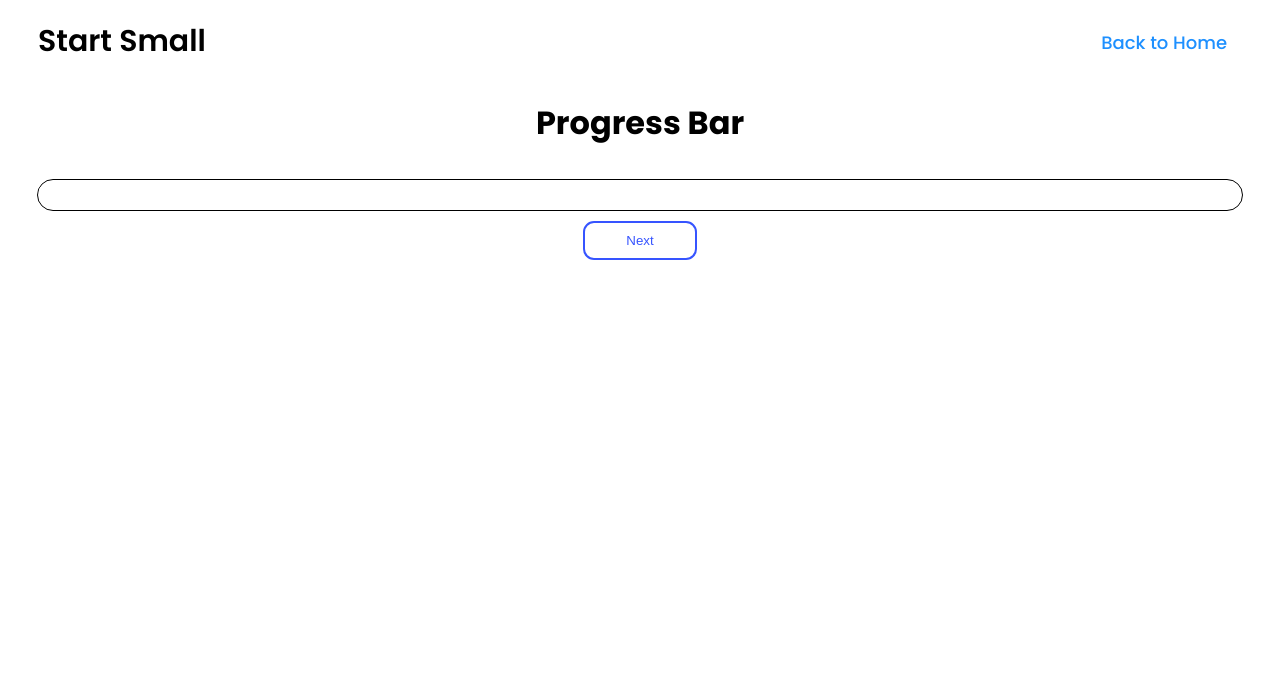
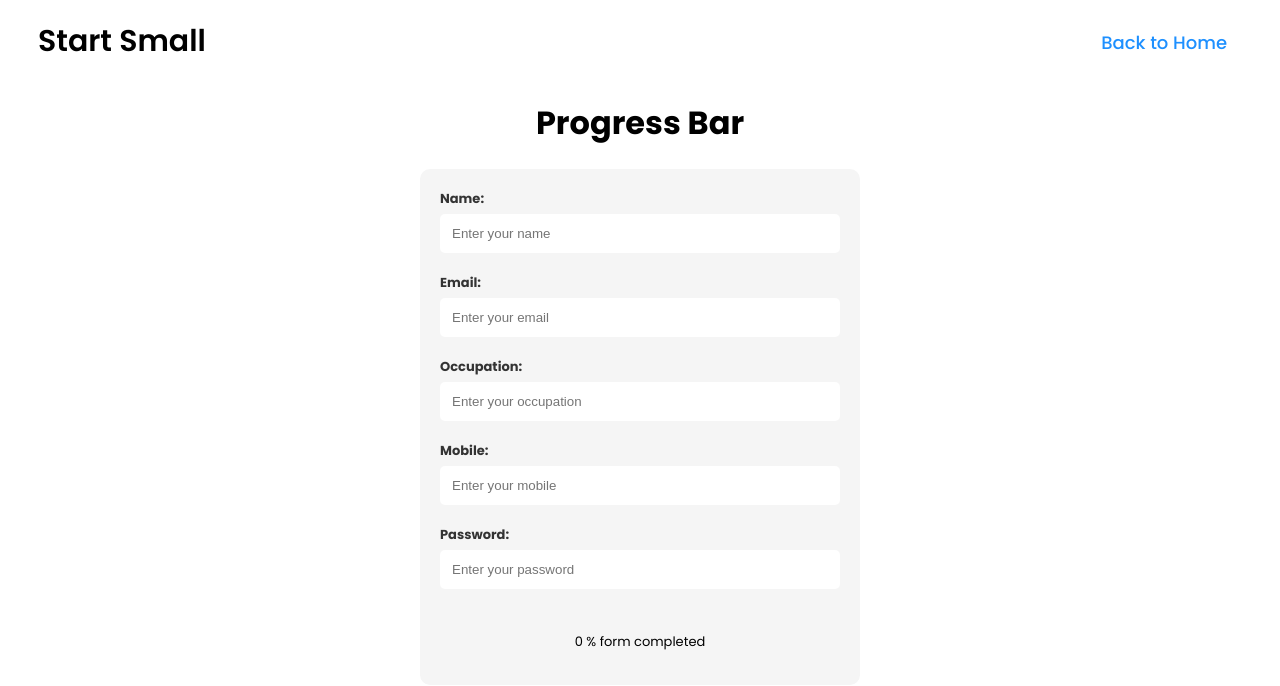
Before and after one commit to giteshh/start-small, an Angular app: page /progress-bar in a window 1280 px wide. Shown: the top 686 px of the page. Built offline with nearby package versions, Linux system fonts and the light colour scheme.

Commit message:
progress bar modified

```diff
--- a/src/app/pages/home/pages/image-carousel/image-carousel.component.ts
+++ b/src/app/pages/home/pages/image-carousel/image-carousel.component.ts
@@ -1,13 +1,11 @@
 import {Component} from '@angular/core';
 import {DataService} from '../../../../services/data.service';
 import {RecipeInterface} from '../../../../interfaces/recipe-interface';
-import {NgForOf} from '@angular/common';
 import {NavbarComponent} from '../navbar/navbar.component';
 
 @Component({
   selector: 'app-image-carousel',
   imports: [
-    NgForOf,
     NavbarComponent
   ],
   templateUrl: './image-carousel.component.html',
--- a/src/app/pages/home/pages/progress-bar/progress-bar.component.css
+++ b/src/app/pages/home/pages/progress-bar/progress-bar.component.css
@@ -3,47 +3,67 @@
 .main-container {
   display: flex;
   flex-direction: column;
+  justify-content: center;
   align-items: center;
-  height: 70vh;
+  width: 100%;
   font-family: 'Poppins', sans-serif;
-  padding: 0 30px;
+}
+
+.colorful-form {
+  width: 400px;
+  padding: 20px;
+  background-color: #f5f5f5;
+  border-radius: 10px;
+}
+
+.form-group {
+  margin-bottom: 20px;
+}
+
+.form-label {
+  display: block;
+  font-weight: bold;
+  font-size: 13px;
+  margin-bottom: 5px;
+  color: #333;
+}
+
+.form-input {
+  width: 94%;
+  padding: 12px;
+  border: none;
+  background-color: #fff;
+  color: #333;
+  border-radius: 5px;
+}
+
+.form-button {
+  display: block;
+  width: 100%;
+  padding: 10px;
+  background-color: #ff6f69;
+  color: #fff;
+  border: none;
+  border-radius: 5px;
+  cursor: pointer;
+  transition: background-color 0.3s ease;
+}
+
+.form-button:hover {
+  background-color: #ff5f59;
 }
 
 .progress-bar-container {
   width: 100%;
-  height: 30px;
-  border: 1px solid black;
-  border-radius: 50px;
-  margin: 10px;
-  overflow: hidden;
+  margin-top: 15px;
 }
 
 .progress-bar {
-  height: 100%;
-  transition: width 0.6s;
-  font-weight: bold;
-  color: white;
+  padding: 5px 0;
+  border-radius: 10px;
+}
+
+.completed-message {
+  font-size: 13px;
   text-align: center;
 }
-
-/* From Uiverse.io by reshades */
-.button {
-  background-color: #ffffff00;
-  color: #3654ff;
-  width: 8.5em;
-  height: 2.9em;
-  border: #3654ff 0.2em solid;
-  border-radius: 11px;
-  text-align: center;
-  transition: all 0.6s ease;
-}
-
-.button:hover {
-  background-color: #3654ff;
-  cursor: pointer;
-  color: white;
-}
-
-.text {
-  margin: 0 1.5em
-}
--- a/src/app/pages/home/pages/progress-bar/progress-bar.component.html
+++ b/src/app/pages/home/pages/progress-bar/progress-bar.component.html
@@ -1,14 +1,42 @@
 <app-navbar></app-navbar>
+
+
 <div class="main-container">
   <h1>Progress Bar</h1>
-  <div class="progress-bar-container">
-    <div class="progress-bar" [ngStyle]="{background : backgroundColor, width: completedPercentage + '%'}">
-      {{ completedPercentage }} %
+
+  <!--  form-->
+  <form class="colorful-form">
+    <div class="form-group">
+      <label class="form-label">Name:</label>
+      <input name="name" [(ngModel)]="name" placeholder="Enter your name"
+             class="form-input" type="text" (input)="onFromCompletion()">
     </div>
-  </div>
-  <button class="button" (click)="onIncrease()">
-    <div class="text">
-      Next
+    <div class="form-group">
+      <label class="form-label" for="email">Email:</label>
+      <input name="email" [(ngModel)]="email" placeholder="Enter your email"
+             class="form-input" id="email" type="email" (input)="onFromCompletion()">
     </div>
-  </button>
+    <div class="form-group">
+      <label class="form-label">Occupation:</label>
+      <input name="occupation" [(ngModel)]="occupation" placeholder="Enter your occupation"
+             class="form-input" id="occupation" type="email" (input)="onFromCompletion()">
+    </div>
+    <div class="form-group">
+      <label class="form-label" for="email">Mobile:</label>
+      <input name="mobile" [(ngModel)]="mobile" placeholder="Enter your mobile" class="form-input"
+             id="mobile" type="number" (input)="onFromCompletion()">
+    </div>
+    <div class="form-group">
+      <label class="form-label" for="email">Password:</label>
+      <input name="password" placeholder="Enter your password" class="form-input"
+             [(ngModel)]="password" id="password" type="password" (input)="onFromCompletion()">
+    </div>
+    <!--  progress-bar-->
+    <div class="progress-bar-container">
+      <div class="progress-bar"
+           [ngStyle]="{background: backgroundColor, width: completedPercentage}"></div>
+    </div>
+    <p class="completed-message">{{ completedPercentage }} % form completed</p>
+  </form>
+
 </div>
--- a/src/app/pages/home/pages/progress-bar/progress-bar.component.ts
+++ b/src/app/pages/home/pages/progress-bar/progress-bar.component.ts
@@ -1,5 +1,6 @@
 import {Component} from '@angular/core';
 import {NavbarComponent} from '../navbar/navbar.component';
+import {FormControl, FormGroup, FormsModule, ReactiveFormsModule, Validators} from '@angular/forms';
 import {NgStyle} from '@angular/common';
 
 
@@ -7,8 +8,9 @@ import {NgStyle} from '@angular/common';
   selector: 'app-progress-bar',
   imports: [
     NavbarComponent,
+    FormsModule,
+    ReactiveFormsModule,
     NgStyle
-
   ],
   templateUrl: './progress-bar.component.html',
   styleUrl: './progress-bar.component.css'
@@ -16,22 +18,42 @@ import {NgStyle} from '@angular/common';
 export class ProgressBarComponent {
 
   completedPercentage = 0;
-  backgroundColor = 'red';
+  backgroundColor = '';
+  // registerForm: FormGroup;
 
-  onIncrease() {
+  name = '';
+  email = '';
+  occupation = '';
+  mobile = '';
+  password = '';
+
+  constructor() {
+    this.updateBackgroundColor();
+  }
+
+  onFromCompletion() {
     if (this.completedPercentage < 100) {
-      this.completedPercentage += 10;
-      this.updateBackgroundColor();
+        const totalInput = 5;
+        const filledInputs = [
+          this.name,
+          this.email,
+          this.occupation,
+          this.mobile.toString(),
+          this.password
+        ].filter(input => input.trim().length > 0).length
+        this.completedPercentage = (filledInputs / totalInput) * 100;
     }
   }
 
   updateBackgroundColor() {
-    if (this.completedPercentage < 20) {
+    if (this.completedPercentage === 20) {
       return this.backgroundColor = 'red';
-    } else if (this.completedPercentage < 40) {
+    } else if (this.completedPercentage === 40) {
+      return this.backgroundColor = 'orange';
+    } else if (this.completedPercentage === 60) {
       return this.backgroundColor = 'yellow';
-    } else if (this.completedPercentage < 98) {
-      return this.backgroundColor = 'orange';
+    } else if (this.completedPercentage === 80) {
+      return this.backgroundColor = 'green';
     } else {
       return this.backgroundColor = 'green';
     }
```
